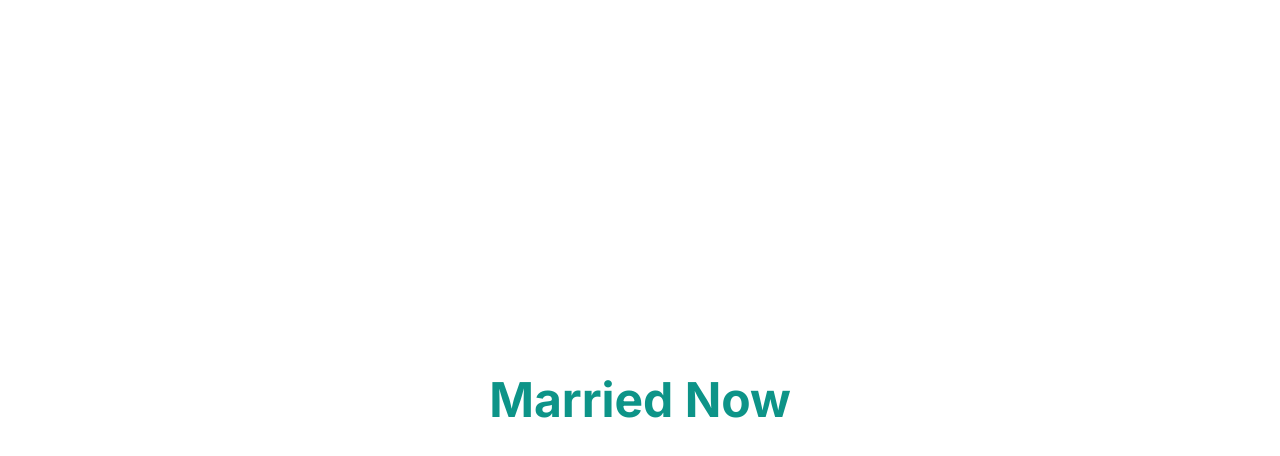
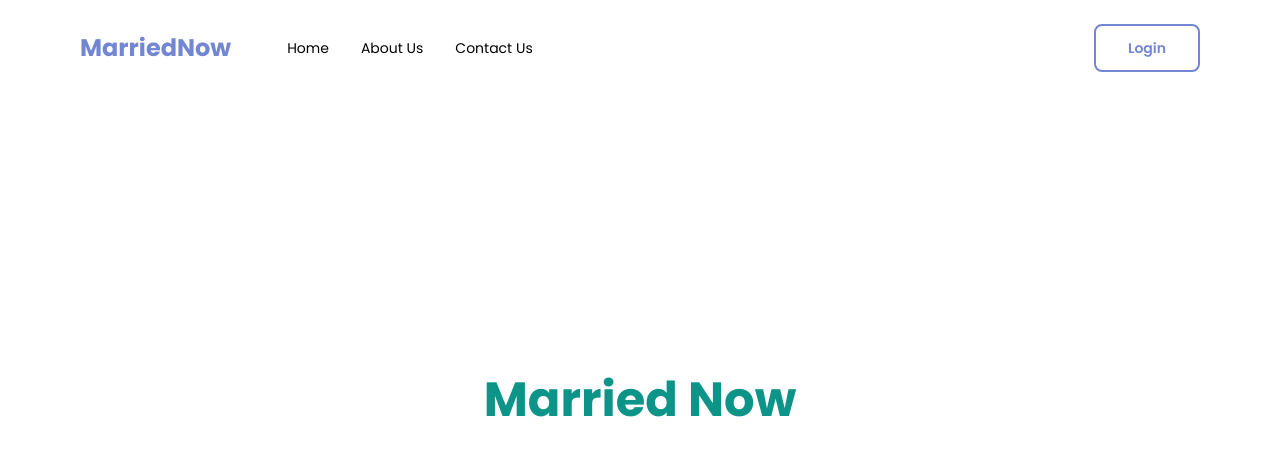
Before and after one commit to Dedenno17/marriednow, a Next.js app: page / in a window 1280 px wide. Shown: the top 456 px of the page. Built offline with nearby package versions, Linux system fonts and the light colour scheme.

Commit message:
feat: create UI for header

```diff
--- a/src/app/layout.tsx
+++ b/src/app/layout.tsx
@@ -1,22 +1,29 @@
-import './globals.css'
-import type { Metadata } from 'next'
-import { Inter } from 'next/font/google'
+import Header from "@/components/Header";
+import "./globals.css";
+import type { Metadata } from "next";
+import { Poppins } from "next/font/google";
 
-const inter = Inter({ subsets: ['latin'] })
+const poppins = Poppins({
+  subsets: ["latin"],
+  weight: ["400", "500", "600", "700", "800"],
+});
 
 export const metadata: Metadata = {
-  title: 'Create Next App',
-  description: 'Generated by create next app',
-}
+  title: "Create Next App",
+  description: "Generated by create next app",
+};
 
 export default function RootLayout({
   children,
 }: {
-  children: React.ReactNode
+  children: React.ReactNode;
 }) {
   return (
     <html lang="en">
-      <body className={inter.className}>{children}</body>
+      <body className={poppins.className}>
+        <Header />
+        {children}
+      </body>
     </html>
-  )
+  );
 }
--- a/src/app/page.tsx
+++ b/src/app/page.tsx
@@ -3,12 +3,10 @@ import Link from "next/link";
 
 export default function Home() {
   return (
-    <main className="flex min-h-screen flex-col items-center justify-center p-24">
-      <Link href="/rohmah&muhammad">
-        <h1 className="text-5xl text-teal-600 font-bold text-center">
-          Married Now
-        </h1>
-      </Link>
+    <main className="flex min-h-screen flex-col items-center justify-center py-[48px]">
+      <h1 className="text-5xl text-teal-600 font-bold text-center">
+        Married Now
+      </h1>
     </main>
   );
 }
--- /dev/null
+++ b/src/components/Header/index.tsx
@@ -0,0 +1,47 @@
+import React from "react";
+import Button from "../UI/Button";
+import Link from "next/link";
+
+interface NavLink {
+  id: string;
+  name: string;
+  slug: string;
+}
+
+// ARRAY OF NAV LINKS
+const navigationLinks: NavLink[] = [
+  { id: "nl1", name: "Home", slug: "/" },
+  { id: "nl2", name: "About Us", slug: "/about" },
+  { id: "nl3", name: "Contact Us", slug: "/contact" },
+];
+
+const Header = () => {
+  return (
+    <header className="fixed w-full">
+      <div className="max-w-[1200px] px-10 py-6 mx-auto flex items-center justify-between">
+        {/* LOGO & LINKS */}
+        <div className="flex items-center gap-14">
+          <Link href="/">
+            <h1 className="text-2xl font-bold text-darkBlue">MarriedNow</h1>
+          </Link>
+          <nav className="hidden md:block">
+            <ul className="flex items-center gap-8">
+              {navigationLinks.map((item: NavLink) => (
+                <Link key={item.id} href={item.slug}>
+                  <li className="text-sm">{item.name}</li>
+                </Link>
+              ))}
+            </ul>
+          </nav>
+        </div>
+
+        {/* ACTION BUTTON LOGIN */}
+        <Button type="button" variants="outline" className="hidden md:block">
+          Login
+        </Button>
+      </div>
+    </header>
+  );
+};
+
+export default Header;
--- /dev/null
+++ b/src/components/UI/Button/index.tsx
@@ -0,0 +1,31 @@
+import React, { CSSProperties, ReactNode } from "react";
+
+interface Props {
+  children: ReactNode;
+  className?: string;
+  style?: CSSProperties | undefined;
+  variants: string;
+  type: "button" | "submit" | "reset" | undefined;
+}
+
+const Button: React.FC<Props> = ({
+  children,
+  className,
+  style,
+  variants,
+  type,
+}) => {
+  const classes = `${className} py-3 px-8 text-sm font-semibold rounded-lg border-[2px] border-darkBlue ${
+    variants === "outline"
+      ? "bg-white text-darkBlue hover:bg-darkBlue hover:text-white"
+      : "bg-darkBlue text-white hover:brightness-95"
+  }`;
+
+  return (
+    <button type={type} style={style} className={classes}>
+      {children}
+    </button>
+  );
+};
+
+export default Button;
--- a/tailwind.config.ts
+++ b/tailwind.config.ts
@@ -1,20 +1,26 @@
-import type { Config } from 'tailwindcss'
+import type { Config } from "tailwindcss";
 
 const config: Config = {
   content: [
-    './src/pages/**/*.{js,ts,jsx,tsx,mdx}',
-    './src/components/**/*.{js,ts,jsx,tsx,mdx}',
-    './src/app/**/*.{js,ts,jsx,tsx,mdx}',
+    "./src/pages/**/*.{js,ts,jsx,tsx,mdx}",
+    "./src/components/**/*.{js,ts,jsx,tsx,mdx}",
+    "./src/app/**/*.{js,ts,jsx,tsx,mdx}",
   ],
   theme: {
     extend: {
       backgroundImage: {
-        'gradient-radial': 'radial-gradient(var(--tw-gradient-stops))',
-        'gradient-conic':
-          'conic-gradient(from 180deg at 50% 50%, var(--tw-gradient-stops))',
+        "gradient-radial": "radial-gradient(var(--tw-gradient-stops))",
+        "gradient-conic":
+          "conic-gradient(from 180deg at 50% 50%, var(--tw-gradient-stops))",
+      },
+      colors: {
+        darkBlue: "#7286D3",
+        skyBlue: "#8EA7E9",
+        grayBlue: "#3E5E0FF",
+        primaryCream: "#FFF2F2",
       },
     },
   },
   plugins: [],
-}
-export default config
+};
+export default config;
```
